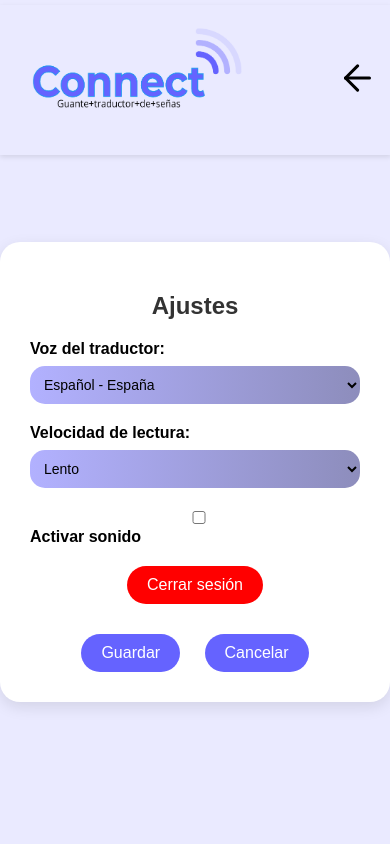
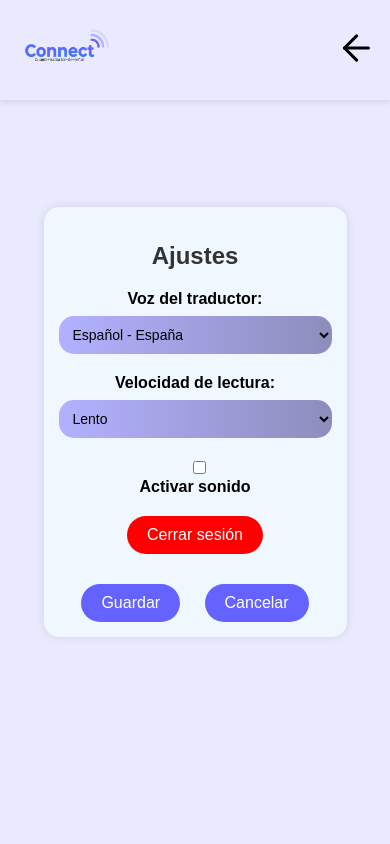
Before and after one commit to areli-sanchez28/Pagina_Guante, a FastAPI app: page /ajustes.html in a window 390 px wide. Run offline with FastAPI, Linux system fonts and the light colour scheme.

Commit message:
Ajuste de las vistas para que sean responsivas

```diff
--- a/static/css/style.css
+++ b/static/css/style.css
@@ -1,17 +1,25 @@
 body {
     margin: 0;
     padding: 0;
-    height: 100vh;
-    background-color: #eaeaff; /* Color azul de fondo */
+    min-height: 100vh;
+    background-color: #eaeaff;
+    font-family: Arial, sans-serif;
     display: flex;
     justify-content: center;
     align-items: center;
-    font-family: Arial, sans-serif;
 }
 
 .center-container {
+    width: 90%;
+    max-width: 500px;
+    height: 400px;
+    padding: 20px;
     text-align: center;
+    align-items: center;
     color: #000;
+    border-radius: 15px;
+    background-color: aliceblue;
+    box-shadow: 0 0 10px rgba(0,0,0,0.1);
 }
 
 .center-container h1 {
@@ -33,11 +44,14 @@ form {
     display: flex;
     flex-direction: column;
     gap: 15px;
+    align-items: center;
 }
 
 input[type="text"],
 input[type="email"],
-input[type="password"] {
+input[type="password"],
+.campo-letra,
+.campo-palabra {
     background: linear-gradient(to right, #b2b1ff, #8d8dbc);
     border: none;
     border-radius: 25px;
@@ -93,31 +95,54 @@ button:hover {
     padding: 10px 25px;
 }
 
-.botones img{
+.botones img {
     height: 20px;
 }
 
 nav {
     position: fixed;
-    top: 5px;
+    top: 0;
     left: 0;
     right: 0;
-    width: 90%;
-    height: 150px;
+    height: 100px;
     display: flex;
     justify-content: space-between;
     align-items: center;
     padding: 0 20px;
     background-color: #eaeaff;
     z-index: 1000;
-    box-shadow: 0 2px 5px rgba(0, 0, 0, 0.1); /* Opcional: una sombra sutil */
+    box-shadow: 0 2px 5px rgba(0, 0, 0, 0.1);
 }
 
-
-nav img{
-    height: 150px;
+nav img {
+    height: 80px;
+    max-height: 100%;
 }
 
-nav a img{
+nav a img {
     height: 30px;
 }
+
+/* -------- Media Queries -------- */
+@media (max-width: 600px) {
+    .center-container {
+        padding: 15px;
+        max-width: 70%;
+    }
+
+    .campo-palabra {
+        font-size: 24px;
+        height: 60px;
+    }
+
+    nav {
+        justify-content: space-between;
+        height: auto;
+        padding: 15px;
+    }
+
+    nav img {
+        height: 60px;
+        margin: 5px;
+    }
+}
--- a/templates/ajustes.html
+++ b/templates/ajustes.html
@@ -1,5 +1,6 @@
 <!DOCTYPE html>
 <html lang="es">
+
 <head>
   <meta charset="UTF-8" />
   <meta name="viewport" content="width=device-width, initial-scale=1.0" />
@@ -7,14 +8,16 @@
   <link rel="stylesheet" href="../static/css/style.css" />
   <style>
     .ajustes-container {
-        background: white;
-        border-radius: 20px;
-        padding: 30px;
       width: 90%;
-        max-width: 400px;
-        margin: 100px auto 0 auto;
-        box-shadow: 0 5px 15px rgba(0, 0, 0, 0.1);
-        text-align: left;
+      max-width: 500px;
+      height: 400px;
+      padding: 20px;
+      text-align: center;
+      align-items: center;
+      color: #000;
+      border-radius: 15px;
+      background-color: aliceblue;
+      box-shadow: 0 0 10px rgba(0, 0, 0, 0.1);
     }
 
     .ajustes-container h2 {
@@ -60,6 +63,12 @@
 
     #logout-button {
       background-color: red;
+    }
+    @media (max-width: 600px) {
+    .ajustes-container {
+        padding: 15px;
+        max-width: 70%;
+    }
   }
   </style>
 </head>
@@ -162,4 +171,5 @@
     });
   </script>
 </body>
+
 </html>
--- a/templates/index.html
+++ b/templates/index.html
@@ -5,7 +5,7 @@
     <meta name="viewport" content="width=device-width, initial-scale=1.0" />
     <title>Iniciar Sesión</title>
     <!-- Carga estilo desde FastAPI -->
-    <link rel="stylesheet" href="/static/css/style.css" />
+    <link rel="stylesheet" href="../static/css/style.css" />
   </head>
   <body>
     <div class="center-container">
```
Also changed, not shown: other parts of static/css/style.css (+14 -23 lines). Lines whose indentation alone changed are shown as unchanged.
